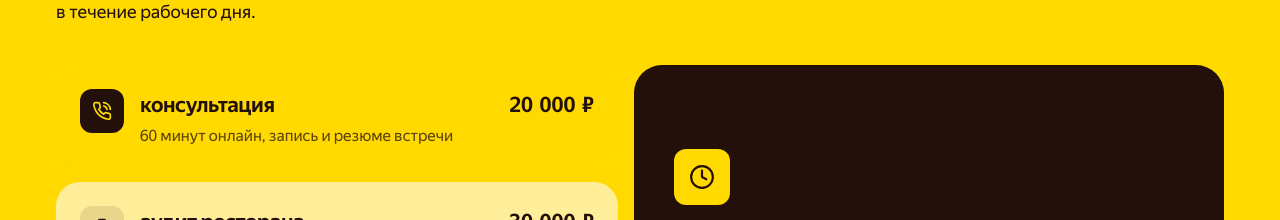
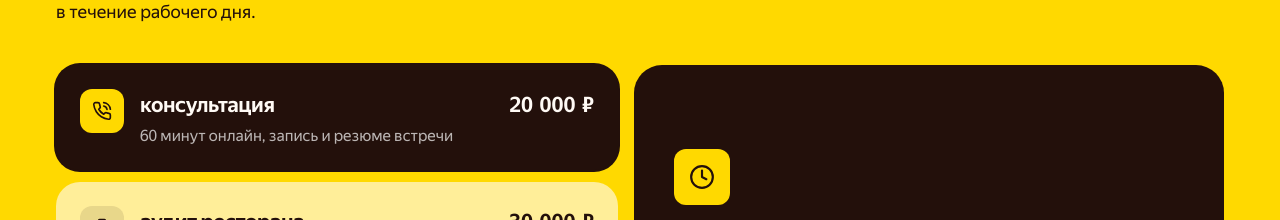
Before and after one commit to iamsitnikov-prog/food-delivery-site-10, a React (Vite) app: page /oplata in a window 1280 px wide. Shown: the part 348-568 px from the top of the page. Built offline with nearby package versions, Linux system fonts and the light colour scheme; no server answers.

Commit message:
Оплата: выбранная услуга тёмной карточкой, чтобы не сливалась с фоном
Co-Authored-By: Claude Opus 5.5 <noreply@anthropic.com>
Claude-Session: https://claude.ai/code/session_01E2AGhMwukYDR9eGxjTcEjZ

```diff
--- a/src/pages/Payment.tsx
+++ b/src/pages/Payment.tsx
@@ -139,12 +139,12 @@ const Payment = () => {
                   aria-checked={active}
                   onClick={() => setCode(p.code)}
                   className={`flex items-start gap-4 rounded-[24px] p-5 text-left transition-colors md:p-6 ${
-                    active ? "bg-brand text-foreground" : "bg-pale text-foreground hover:bg-pale/70"
+                    active ? "bg-surface text-cream ring-2 ring-surface" : "bg-pale text-foreground hover:bg-pale/70"
                   }`}
                 >
                   <span
                     className={`flex h-11 w-11 shrink-0 items-center justify-center rounded-xl ${
-                      active ? "bg-foreground text-brand" : "bg-foreground/10"
+                      active ? "bg-brand text-foreground" : "bg-foreground/10"
                     }`}
                   >
                     <Icon name={p.icon} size={20} />
@@ -156,7 +156,7 @@ const Payment = () => {
                         {p.price ? formatRub(p.price) : "своя сумма"}
                       </span>
                     </span>
-                    <span className="mt-1 block text-[0.92em] leading-snug text-foreground/75">{p.note}</span>
+                    <span className={`mt-1 block text-[0.92em] leading-snug ${active ? "text-cream-muted" : "text-foreground/75"}`}>{p.note}</span>
                   </span>
                 </button>
               );
```
